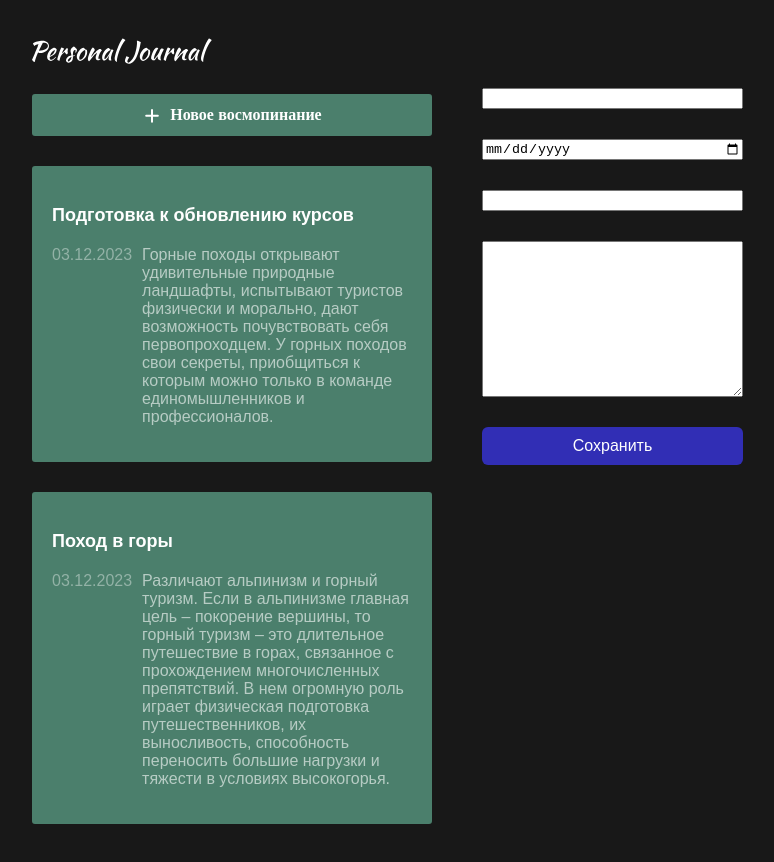
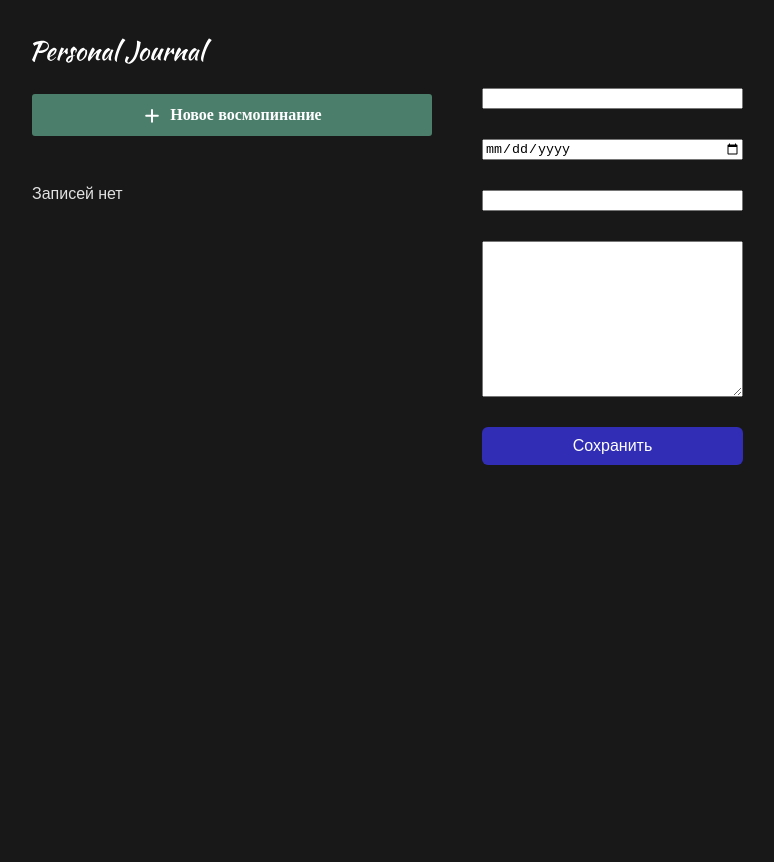
Before and after one commit to Khausta/react, a React (Vite) app: page / in a window 1280 px wide. Shown: the whole page, without its empty margins (6-780 px from the left). After the commit the page ends 800 px from the top, so only its background shows below. Built offline with nearby package versions, Linux system fonts and the light colour scheme.

Commit message:
Display by condition-отображение по условию

```diff
--- a/src/App.jsx
+++ b/src/App.jsx
@@ -1,6 +1,4 @@
 import './App.css';
-import CardButton from './components/CardButton/CardButton';
-import JournalItem from './components/JournalItem/JournalItem';
 import LeftPanel from './layouts/LeftPanel/LeftPanel';
 import JournalItemAddButton from './components/JournalItemAddButton/JournalItemAddButton';
 import JournalList from './components/JournalList/JournalList';
@@ -10,18 +8,18 @@ import JournalForm from './components/JournalForm/JournalForm';
 import { useState } from 'react';
 
 const INITIAL_DATA = [
-	{
-		id: 1,
-		title: 'Подготовка к обновлению курсов',
-		text: 'Горные походы открывают удивительные природные ландшафты, испытывают туристов физически и морально, дают возможность почувствовать себя первопроходцем. У горных походов свои секреты, приобщиться к которым можно только в команде единомышленников и профессионалов.',
-		date: new Date()
-	},
-	{
-		id: 2,
-		title: 'Поход в горы',
-		text: 'Различают альпинизм и горный туризм. Если в альпинизме главная цель – покорение вершины, то горный туризм – это длительное путешествие в горах, связанное с прохождением многочисленных препятствий. В нем огромную роль играет физическая подготовка путешественников, их выносливость, способность переносить большие нагрузки и тяжести в условиях высокогорья.',
-		date: new Date()
-	}
+	// {
+	// 	id: 1,
+	// 	title: 'Подготовка к обновлению курсов',
+	// 	text: 'Горные походы открывают удивительные природные ландшафты, испытывают туристов физически и морально, дают возможность почувствовать себя первопроходцем. У горных походов свои секреты, приобщиться к которым можно только в команде единомышленников и профессионалов.',
+	// 	date: new Date()
+	// },
+	// {
+	// 	id: 2,
+	// 	title: 'Поход в горы',
+	// 	text: 'Различают альпинизм и горный туризм. Если в альпинизме главная цель – покорение вершины, то горный туризм – это длительное путешествие в горах, связанное с прохождением многочисленных препятствий. В нем огромную роль играет физическая подготовка путешественников, их выносливость, способность переносить большие нагрузки и тяжести в условиях высокогорья.',
+	// 	date: new Date()
+	// }
 ];
 
 function App() {
@@ -37,13 +35,6 @@ function App() {
 		}]);
 	};
 
-	const sortItems = (a, b) => {
-		if (a.date < b.date) {
-			return 1;
-		} else {
-			return -1;
-		}
-	};
 
 
 	return (
@@ -52,8 +43,12 @@ function App() {
 				<Header/>
 				<JournalItemAddButton>
 				</JournalItemAddButton>
-				<JournalList>
-					{items.sort(sortItems).map(el => (
+				<JournalList items={items}>
+					{/* можно через тернарный оператор ? */}
+
+					{/* можно через логические операторы */}
+					{/* {items.length === 0 && <p>Записей нет</p>}
+					{items.length > 0 && items.sort(sortItems).map(el => (
 						<CardButton key={el.id}>
 							<JournalItem
 								title={el.title}
@@ -61,7 +56,12 @@ function App() {
 								text={el.text}
 							/>
 						</CardButton>
-					))}
+					))} */}
+
+					{/* можно серез отдельное выражение */}
+					{/* {list} */}
+
+					{/* можно в компоненте пропиcать логику и использовать ключ состояние {items} */}
 				</JournalList>
 			</LeftPanel>
 			<Body>
--- a/src/components/JournalList/JournalList.jsx
+++ b/src/components/JournalList/JournalList.jsx
@@ -1,12 +1,33 @@
 import './JournalList.css';
+import CardButton from '../CardButton/CardButton';
+import JournalItem from '../JournalItem/JournalItem';
 
-function JournalList({ children }) {
 
-	return (
-		<div className='journal-list'>
-			{children}
-		</div>
-	);
+function JournalList({ items }) {
+	const sortItems = (a, b) => {
+		if (a.date < b.date) {
+			return 1;
+		} else {
+			return -1;
+		}
+	};
+
+	if (items.length === 0) {
+		return <p>Записей нет</p>;
+	}
+
+	return <>
+		{items.sort(sortItems).map(el => (
+			<CardButton key={el.id}>
+				<JournalItem
+					title={el.title}
+					date={el.date}
+					text={el.text}
+				/>
+			</CardButton>
+		))}
+	</>;
+
 }
 
 export default JournalList;
```
